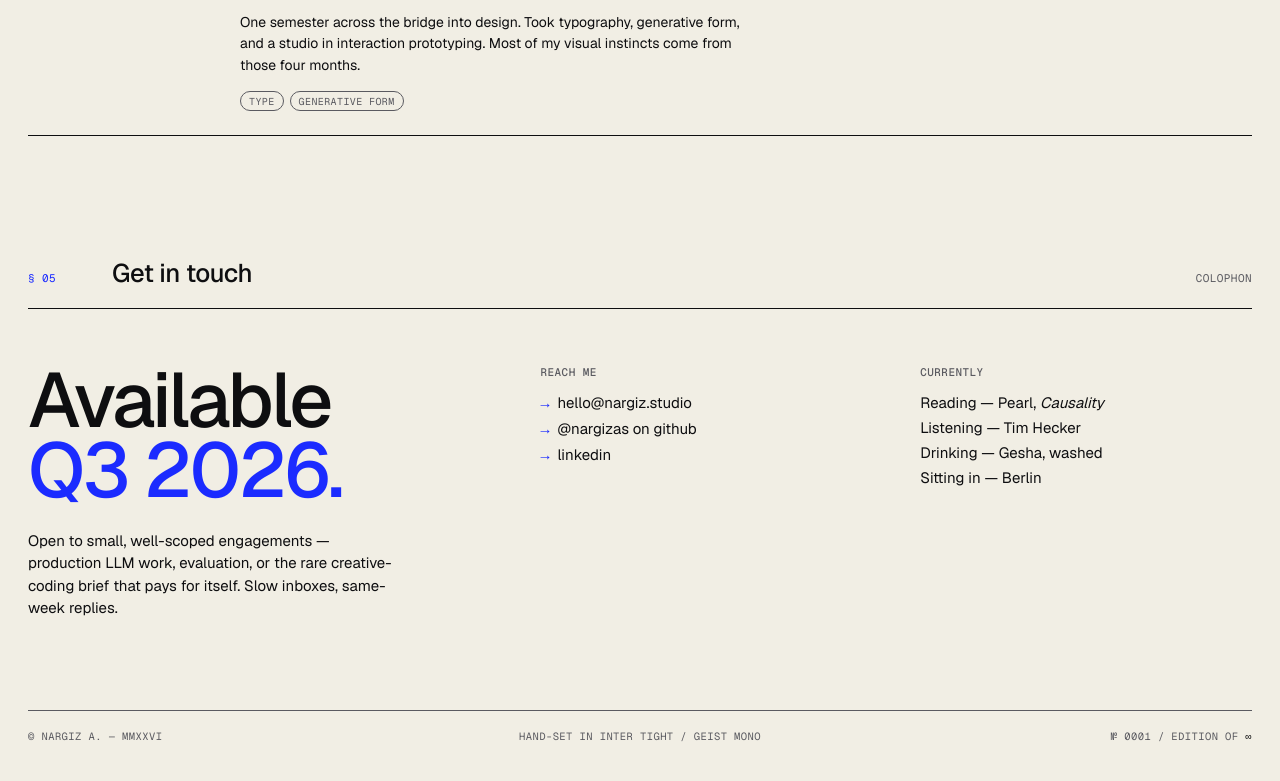
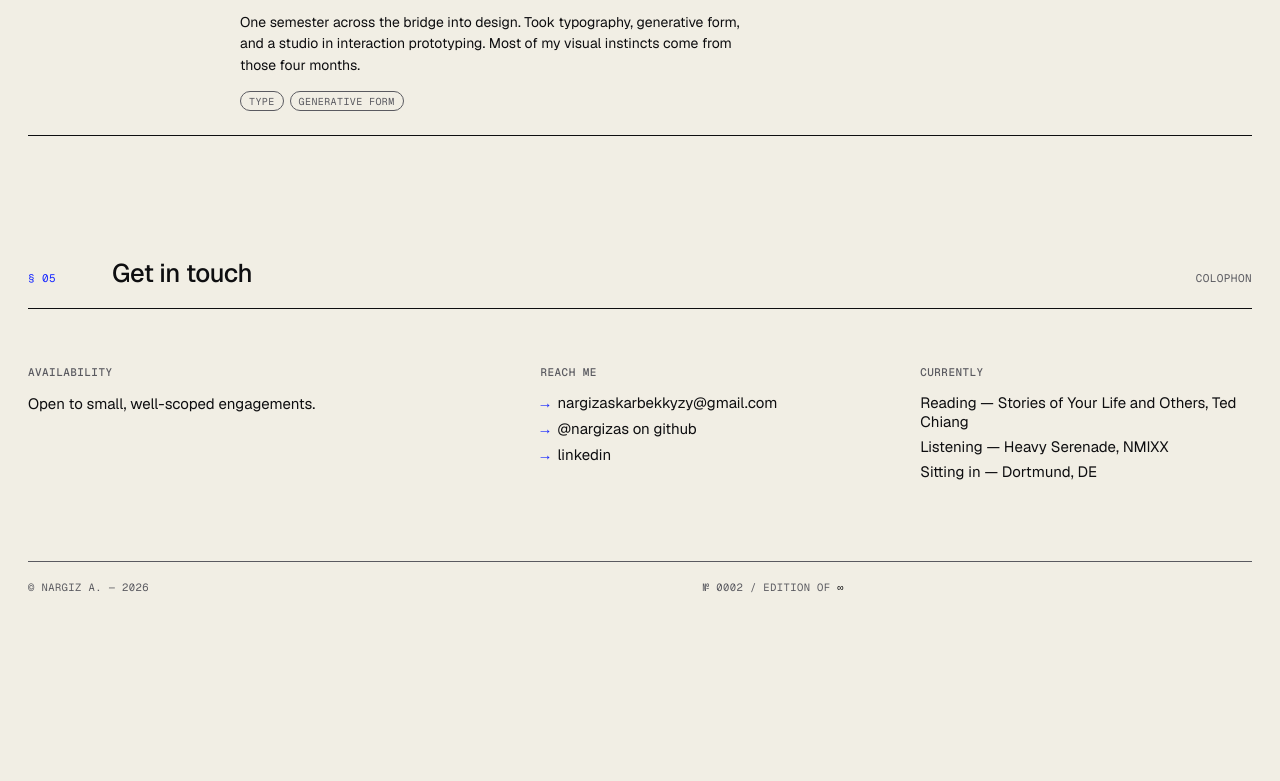
Before and after one commit to nargizas/nargizas.github.io, a Next.js app: page / in a window 1280 px wide. Shown: the part 5312-6093 px from the top of the page. After the commit the page ends 6002 px from the top, so only its background shows below. Built offline with nearby package versions, Linux system fonts and the light colour scheme.

Commit message:
update the colophon info

```diff
--- a/components/Portfolio.js
+++ b/components/Portfolio.js
@@ -318,14 +318,13 @@ export default function Portfolio() {
           </div>
           <div className="colophon">
             <div className="col">
-              <h3>
-                Available
+              <h4>
+                Availability
                 <br />
-                <span className="accent">Q3 2026.</span>
-              </h3>
+                <span className="accent"></span>
+              </h4>
               <p>
-                Open to small, well-scoped engagements — production LLM work, evaluation, or the
-                rare creative-coding brief that pays for itself. Slow inboxes, same-week replies.
+                Open to small, well-scoped engagements.
               </p>
             </div>
 
@@ -333,7 +332,7 @@ export default function Portfolio() {
               <h4>Reach me</h4>
               <ul>
                 <li>
-                  <a href="mailto:hello@nargiz.studio">hello@nargiz.studio</a>
+                  <a href="mailto:hello@nargiz.studio">nargizaskarbekkyzy@gmail.com</a>
                 </li>
                 <li>
                   <a href="https://github.com/nargizas" target="_blank" rel="noopener noreferrer">
@@ -355,19 +354,17 @@ export default function Portfolio() {
             <div className="col">
               <h4>Currently</h4>
               <ul>
-                <li>Reading — Pearl, <em>Causality</em></li>
-                <li>Listening — Tim Hecker</li>
-                <li>Drinking — Gesha, washed</li>
-                <li>Sitting in — Berlin</li>
+                <li>Reading — Stories of Your Life and Others, Ted Chiang</li>
+                <li>Listening — Heavy Serenade, NMIXX</li>
+                <li>Sitting in — Dortmund, DE</li>
               </ul>
             </div>
           </div>
 
           <footer className="foot">
-            <div>© Nargiz A. — MMXXVI</div>
-            <div className="center">Hand-set in {TYPE_LABEL}</div>
+            <div>© Nargiz A. — 2026</div>
             <div className="right">
-              № 0001 / Edition of <b>∞</b>
+              № 0002 / Edition of <b>∞</b>
             </div>
           </footer>
         </section>
```
